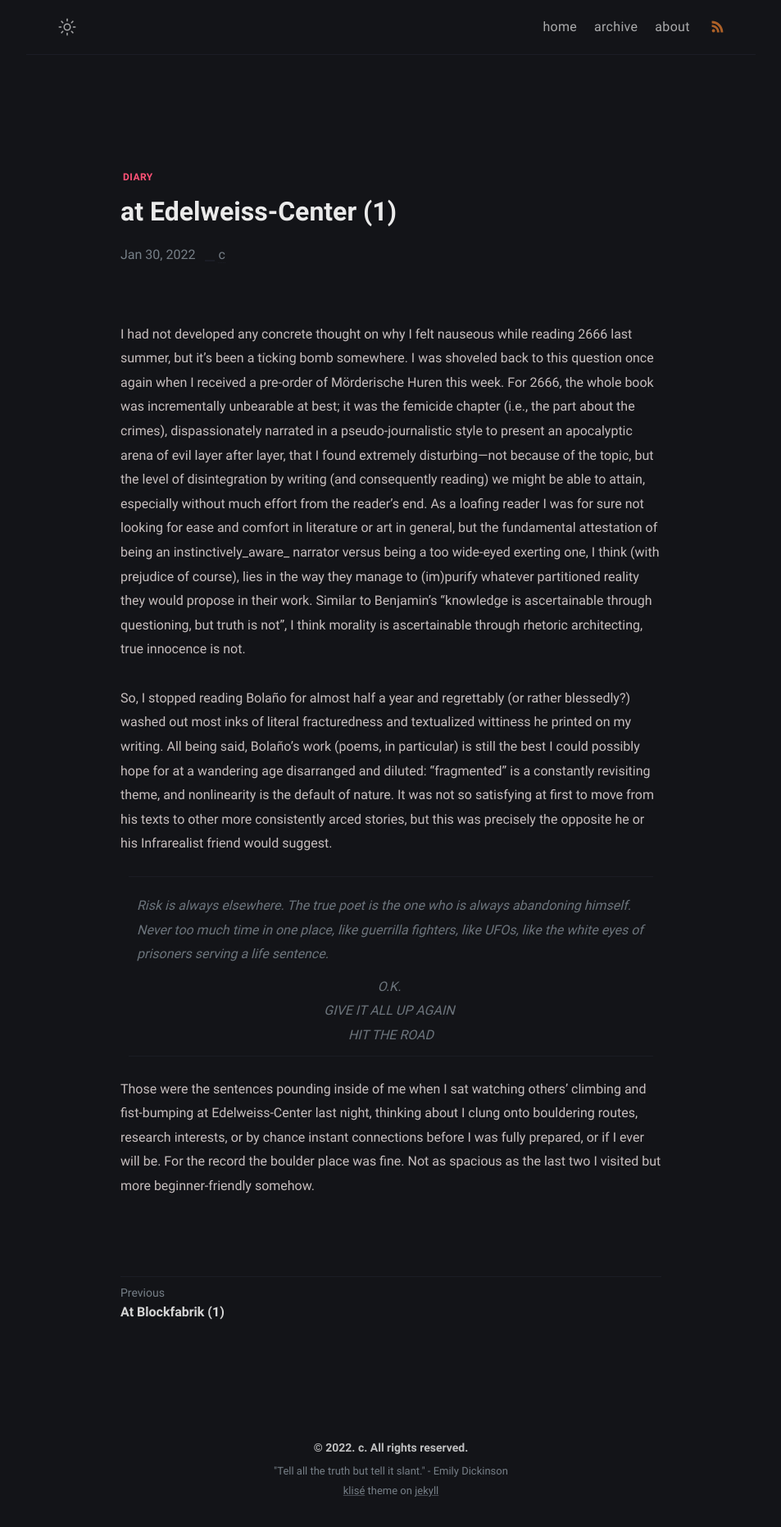
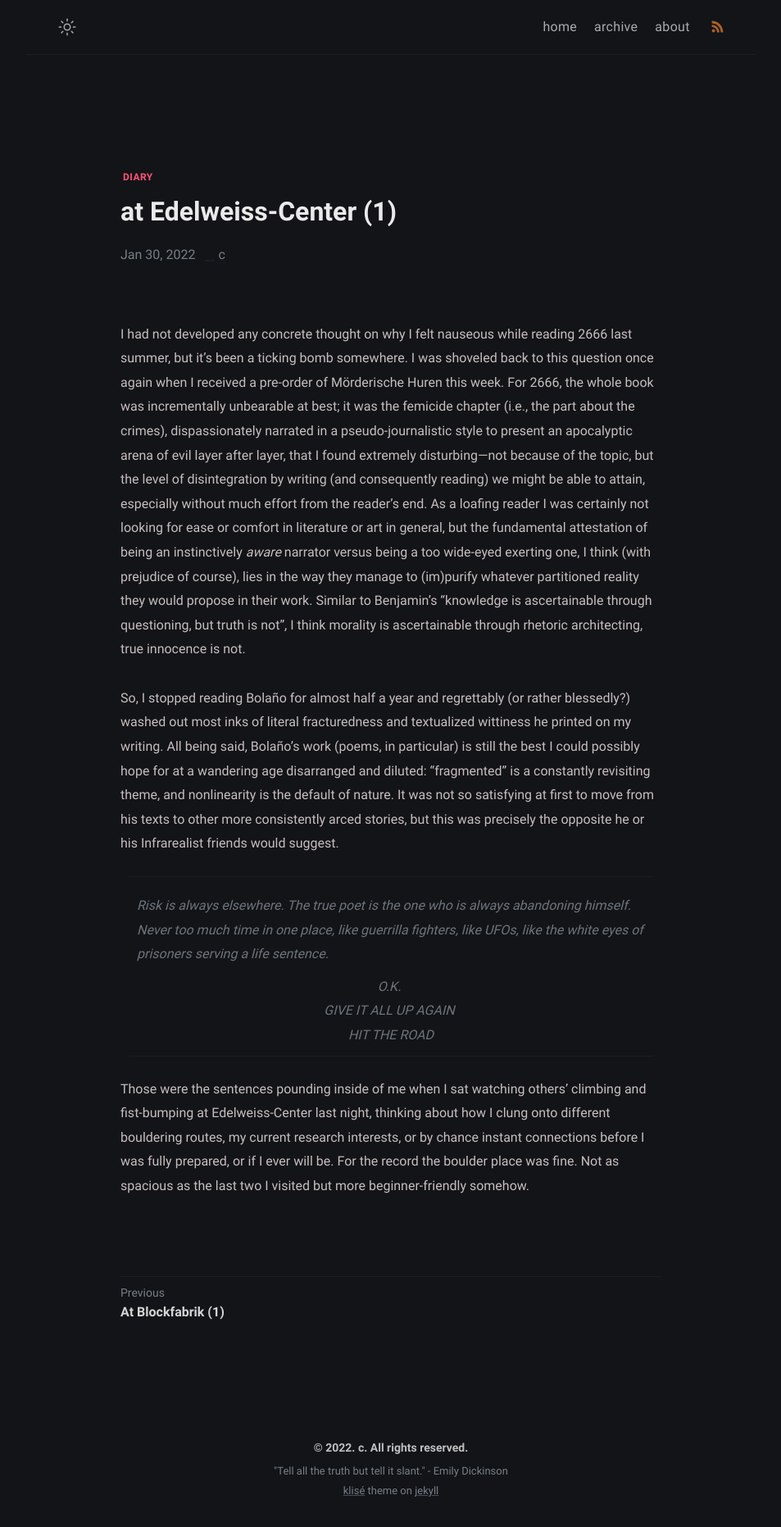
Before and after one commit to yijingch/afistforair.github.io, a Jekyll site: the page built from _posts/at-edelweiss-center1/2022-01-30-at-edelweiss-center1.md, in a window 1280 px wide. Shown: the whole page at 82% size, without its empty margins (163-1116 px from the left). Built offline with Jekyll 4.4.1, drawn with Linux system fonts in a browser that asks for light colours.

Commit message:
edit typos

```diff
--- a/_posts/at-edelweiss-center1/2022-01-30-at-edelweiss-center1.md
+++ b/_posts/at-edelweiss-center1/2022-01-30-at-edelweiss-center1.md
@@ -5,10 +5,10 @@ tags: [diary]
 ---
 
 
-I had not developed any concrete thought on why I felt nauseous while reading 2666 last summer, but it’s been a ticking bomb somewhere. I was shoveled back to this question once again when I received a pre-order of Mörderische Huren this week. For 2666, the whole book was incrementally unbearable at best; it was the femicide chapter (i.e., the part about the crimes), dispassionately narrated in a pseudo-journalistic style to present an apocalyptic arena of evil layer after layer, that I found extremely disturbing—not because of the topic, but the level of disintegration by writing (and consequently reading) we might be able to attain, especially without much effort from the reader’s end. As a loafing reader I was for sure not looking for ease and comfort in literature or art in general, but the fundamental attestation of being an instinctively_aware_ narrator versus being a too wide-eyed exerting one, I think (with prejudice of course), lies in the way they manage to (im)purify whatever partitioned reality they would propose in their work. Similar to Benjamin’s “knowledge is ascertainable through questioning, but truth is not”, I think morality is ascertainable through rhetoric architecting, true innocence is not.
+I had not developed any concrete thought on why I felt nauseous while reading 2666 last summer, but it’s been a ticking bomb somewhere. I was shoveled back to this question once again when I received a pre-order of Mörderische Huren this week. For 2666, the whole book was incrementally unbearable at best; it was the femicide chapter (i.e., the part about the crimes), dispassionately narrated in a pseudo-journalistic style to present an apocalyptic arena of evil layer after layer, that I found extremely disturbing—not because of the topic, but the level of disintegration by writing (and consequently reading) we might be able to attain, especially without much effort from the reader’s end. As a loafing reader I was certainly not looking for ease or comfort in literature or art in general, but the fundamental attestation of being an instinctively _aware_ narrator versus being a too wide-eyed exerting one, I think (with prejudice of course), lies in the way they manage to (im)purify whatever partitioned reality they would propose in their work. Similar to Benjamin’s “knowledge is ascertainable through questioning, but truth is not”, I think morality is ascertainable through rhetoric architecting, true innocence is not.
 
 
-So, I stopped reading Bolaño for almost half a year and regrettably (or rather blessedly?) washed out most inks of literal fracturedness and textualized wittiness he printed on my writing. All being said, Bolaño’s work (poems, in particular) is still the best I could possibly hope for at a wandering age disarranged and diluted: “fragmented” is a constantly revisiting theme, and nonlinearity is the default of nature. It was not so satisfying at first to move from his texts to other more consistently arced stories, but this was precisely the opposite he or his Infrarealist friend would suggest.
+So, I stopped reading Bolaño for almost half a year and regrettably (or rather blessedly?) washed out most inks of literal fracturedness and textualized wittiness he printed on my writing. All being said, Bolaño’s work (poems, in particular) is still the best I could possibly hope for at a wandering age disarranged and diluted: “fragmented” is a constantly revisiting theme, and nonlinearity is the default of nature. It was not so satisfying at first to move from his texts to other more consistently arced stories, but this was precisely the opposite he or his Infrarealist friends would suggest.
 
 
 > <p style="text-align: left;">Risk is always elsewhere. The true poet is the one who is always abandoning himself. Never too much time in one place, like guerrilla fighters, like UFOs, like the white eyes of prisoners serving a life sentence.</p>
@@ -18,4 +18,4 @@ So, I stopped reading Bolaño for almost half a year and regrettably (or rather
 >HIT THE ROAD
 
 
-Those were the sentences pounding inside of me when I sat watching others’ climbing and fist-bumping at Edelweiss-Center last night, thinking about I clung onto bouldering routes, research interests, or by chance instant connections before I was fully prepared, or if I ever will be. For the record the boulder place was fine. Not as spacious as the last two I visited but more beginner-friendly somehow.
+Those were the sentences pounding inside of me when I sat watching others’ climbing and fist-bumping at Edelweiss-Center last night, thinking about how I clung onto different bouldering routes, my current research interests, or by chance instant connections before I was fully prepared, or if I ever will be. For the record the boulder place was fine. Not as spacious as the last two I visited but more beginner-friendly somehow.
```
